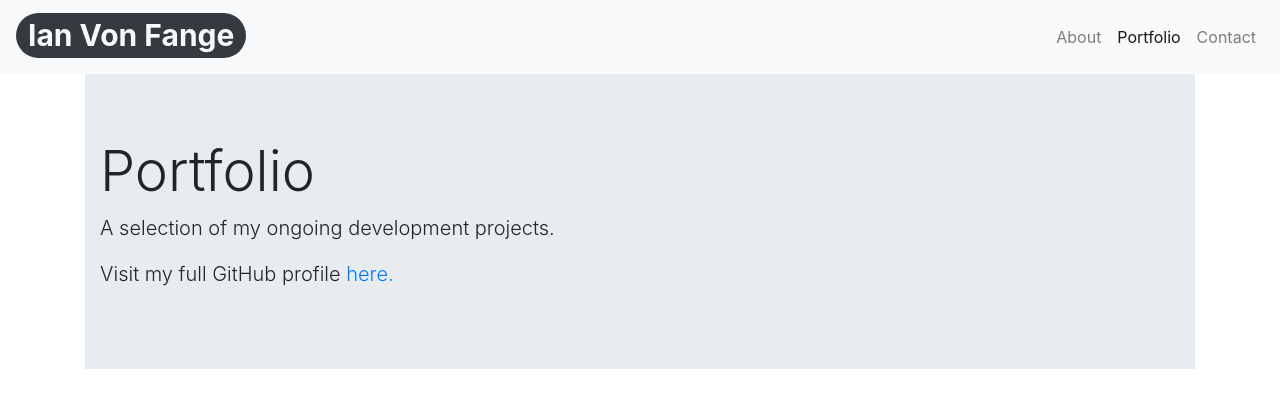
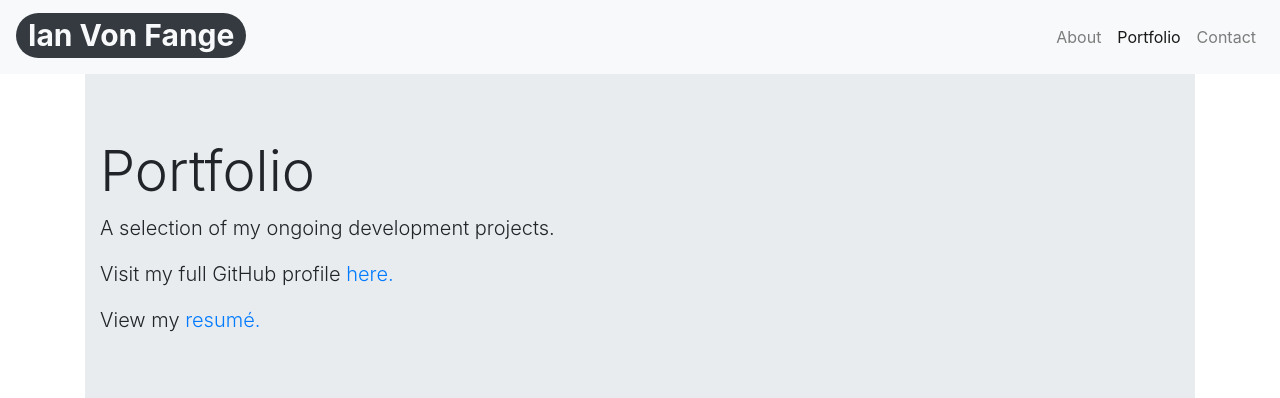
Before and after one commit to eliaswolfgang/Portfolio, a plain HTML site: page portfolio.html in a window 1280 px wide. Shown: the top 398 px of the page. Drawn offline with nearby package versions, Linux system fonts and the light colour scheme.

Commit message:
added resume link

```diff
--- a/portfolio.html
+++ b/portfolio.html
@@ -39,6 +39,8 @@
         <p class="lead">A selection of my ongoing development projects.</p>
         <p class="lead">Visit my full GitHub profile <a href="https://github.com/eliaswolfgang"
             target="_blank">here.</a></p>
+        <p class="lead">View my <a href="https://docs.google.com/document/d/1JOCRGQITE9N4LsHuiA14MfYbMVawxcAnWeXtKnUNF34/edit?usp=sharing"
+            target="_blank">resumé.</a></p>
       </div>
     </div>
     <div class="row">
@@ -117,7 +119,8 @@
         <div class="card">
           <div class="card-body">
             <h5 class="card-title">Routinify</h5>
-            <h6 class="card-subtitle mb-2 text-muted">A full-stack task management app (Express, Handlebars, Sequelize)</h6>
+            <h6 class="card-subtitle mb-2 text-muted">A full-stack task management app (Express, Handlebars, Sequelize)
+            </h6>
             <p><embed src="https://routinify.herokuapp.com/" style="width:500px; height: 300px;"></p>
             <a href="https://routinify.herokuapp.com/" target="_blank" class="card-link">Visit this
               website, hosted on Heroku</a>
```
